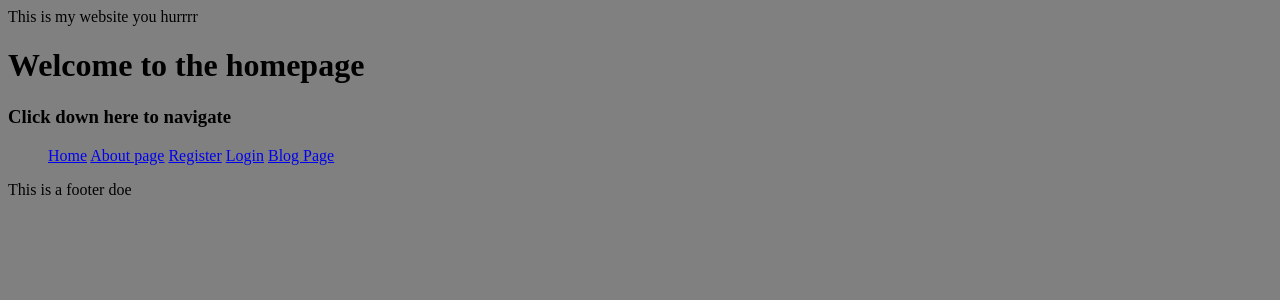
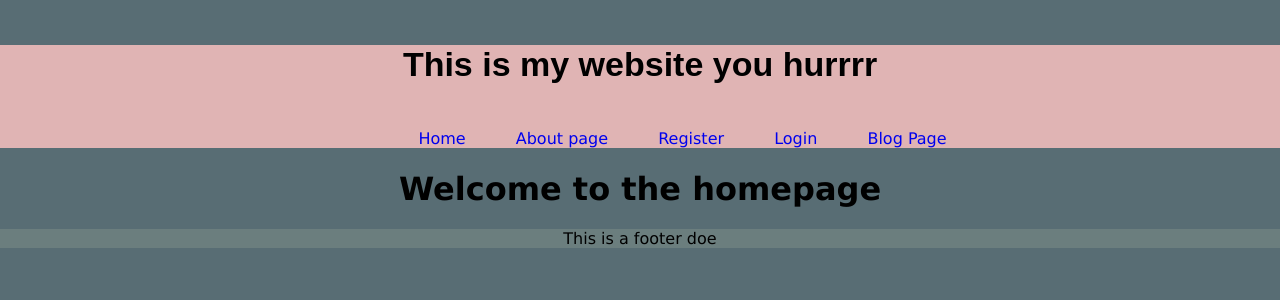
Before and after one commit to Victode/week6-day1, a Flask app: page / in a window 1280 px wide. Shown: the top 300 px of the page. Run offline with Flask 2, Linux system fonts and the light colour scheme.

Commit message:
made changes

```diff
--- /dev/null
+++ b/app/static/layout.css
@@ -0,0 +1,30 @@
+body{
+    background: rgb(88, 109, 116);
+    padding:0;
+    margin: 0;
+
+    font-family: 'Lucida Sans', 'Lucida Sans Regular', 'Lucida Grande', 'Lucida Sans Unicode', Geneva, Verdana, sans-serif;
+    text-align: center;
+}
+
+header{
+    background: rgb(224, 180, 180);
+
+}
+
+footer{
+    background-color: rgb(107, 126, 126);
+}
+h4{
+    font-family: fantasy;
+    font-size: 34px;
+}
+header li{
+    display: inline;
+    list-style: none;
+    padding-left: 45px;
+}
+a{
+    text-decoration: none;
+
+}
--- a/app/templates/home.html
+++ b/app/templates/home.html
@@ -4,14 +4,7 @@
 
 <h1>Welcome to the homepage</h1>
 
-<h3>Click down here to navigate</h3>
-<ul>
-    <a href="http://127.0.0.1:5000/">Home</a>
-    <a href="http://127.0.0.1:5000/about">About page</a>
-    <a href="http://127.0.0.1:5000/register">Register</a>
-    <a href="http://127.0.0.1:5000/login">Login</a>
-    <a href="http://127.0.0.1:5000/blog">Blog Page</a>
-</ul>
+
 
 
 {% endblock content %}
--- a/app/templates/partials/layout.css
+++ /dev/null
@@ -1,3 +0,0 @@
-body{
-    background: grey
-}
--- a/app/templates/partials/layout.html
+++ b/app/templates/partials/layout.html
@@ -5,11 +5,18 @@
     <meta http-equiv="X-UA-Compatible" content="IE=edge">
     <meta name="viewport" content="width=device-width, initial-scale=1.0">
     <title>Document</title>
-    <link rel="stylesheet" href="layout.css">
+    <link rel="stylesheet" type= "text/css" href="{{ url_for('static', filename='layout.css')}}">
 </head>
 <body>
     <header>
-        This is my website you hurrrr
+        <h4>This is my website you hurrrr</h4>
+        <ul>
+            <li><a href="http://127.0.0.1:5000/">Home</a></li>
+            <li><a href="http://127.0.0.1:5000/about">About page</a></li>
+            <li><a href="http://127.0.0.1:5000/register">Register</a></li>
+            <li><a href="http://127.0.0.1:5000/login">Login</a></li>
+            <li><a href="http://127.0.0.1:5000/blog">Blog Page</a></li>
+        </ul>
     </header>
 
     <main>
```
Also changed, not shown: app/templates/about.html (+1 -8 lines), app/templates/blog.html (+1 -8 lines), app/templates/login.html (+2 -8 lines), app/templates/register.html (+1 -8 lines).
